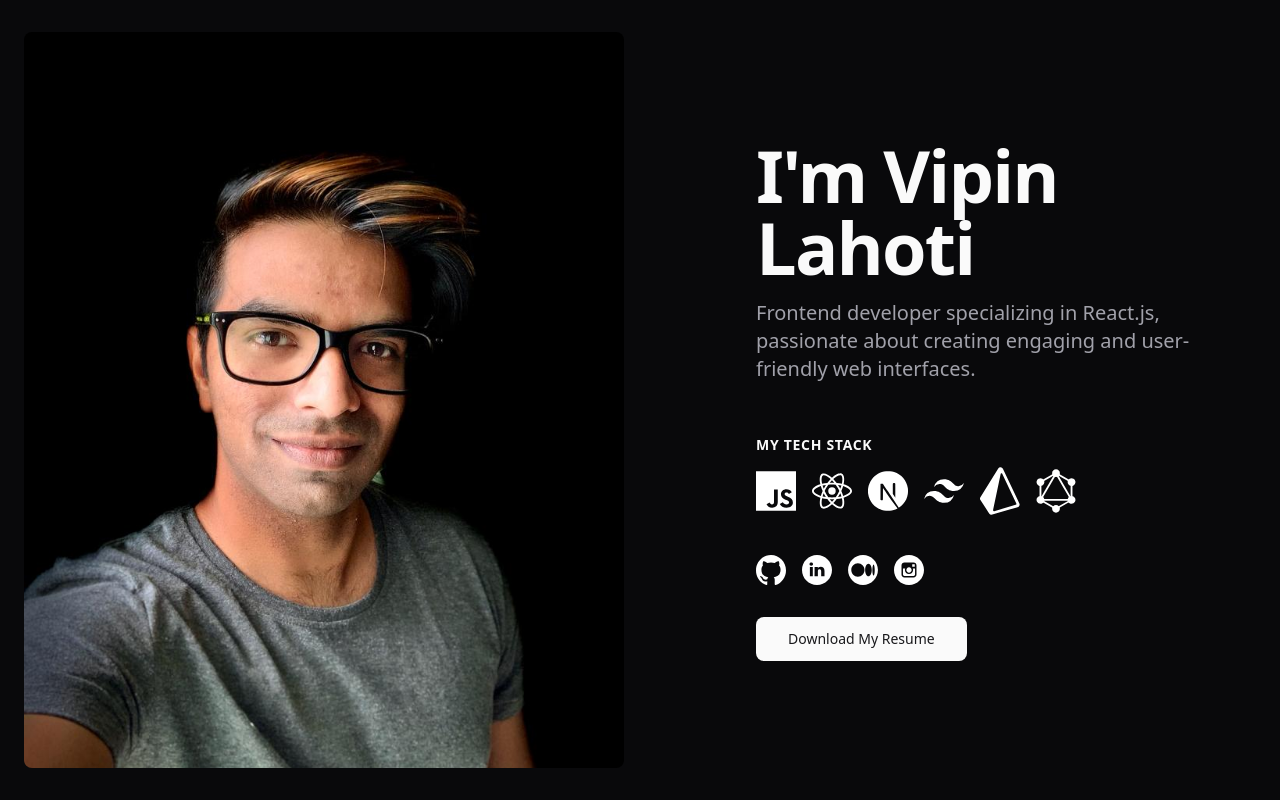
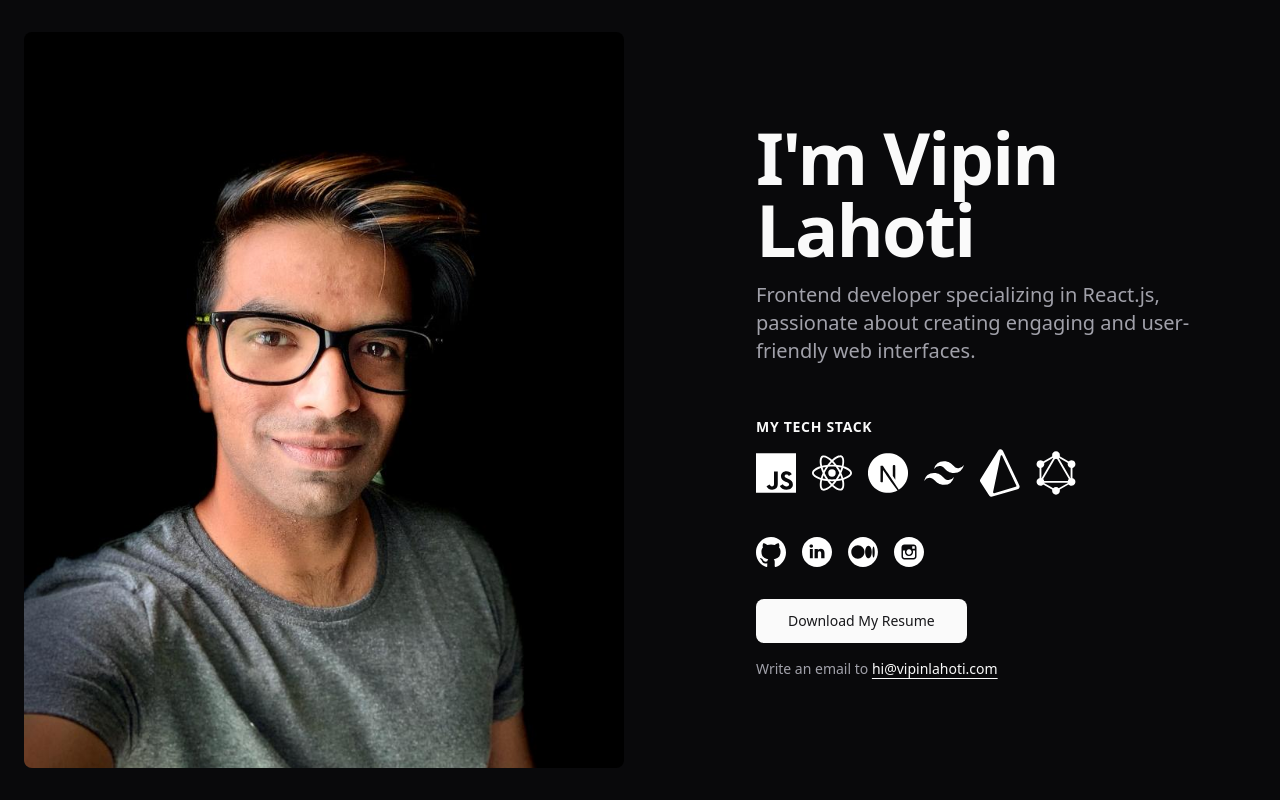
Before and after one commit to vipinlahoti/Resume, a Next.js app: page / in a window 1280 px wide. Built offline with nearby package versions, Linux system fonts and the light colour scheme.

Commit message:
contact email address added

```diff
--- a/src/app/page.tsx
+++ b/src/app/page.tsx
@@ -10,6 +10,15 @@ export default function Home() {
       <Components.Features />
       <Components.Profiles />
       <Components.Download />
+      <Components.Text variant="muted">
+        Write an email to{" "}
+        <a
+          href="mailto:hi@vipinlahoti.com"
+          className="text-primary underline-offset-4 underline"
+        >
+          hi@vipinlahoti.com
+        </a>
+      </Components.Text>
     </Components.Hero>
   );
 }
--- a/src/components/download.tsx
+++ b/src/components/download.tsx
@@ -2,7 +2,7 @@ import { addComponent } from "@/lib";
 
 const Download = () => {
   return (
-    <div className="mt-8">
+    <div className="mt-8 mb-4">
       <a
         href="/resume.pdf"
         target="_blank"
--- a/src/components/text.tsx
+++ b/src/components/text.tsx
@@ -5,7 +5,7 @@ import { cn, addComponent } from "@/lib";
 const textVariants = cva("block scroll-m-20", {
   variants: {
     variant: {
-      p: "font-light leading-7 [&:not(:first-child)]:mt-6",
+      p: "font-light leading-7 [&:not(:first-child)]:mt-4",
       h1: "mb-4 text-4xl md:text-4xl font-extrabold tracking-tight xl:text-7xl",
       h2: "mb-6 text-6xl font-semibold",
       h3: "mb-4 text-5xl font-semibold",
```
